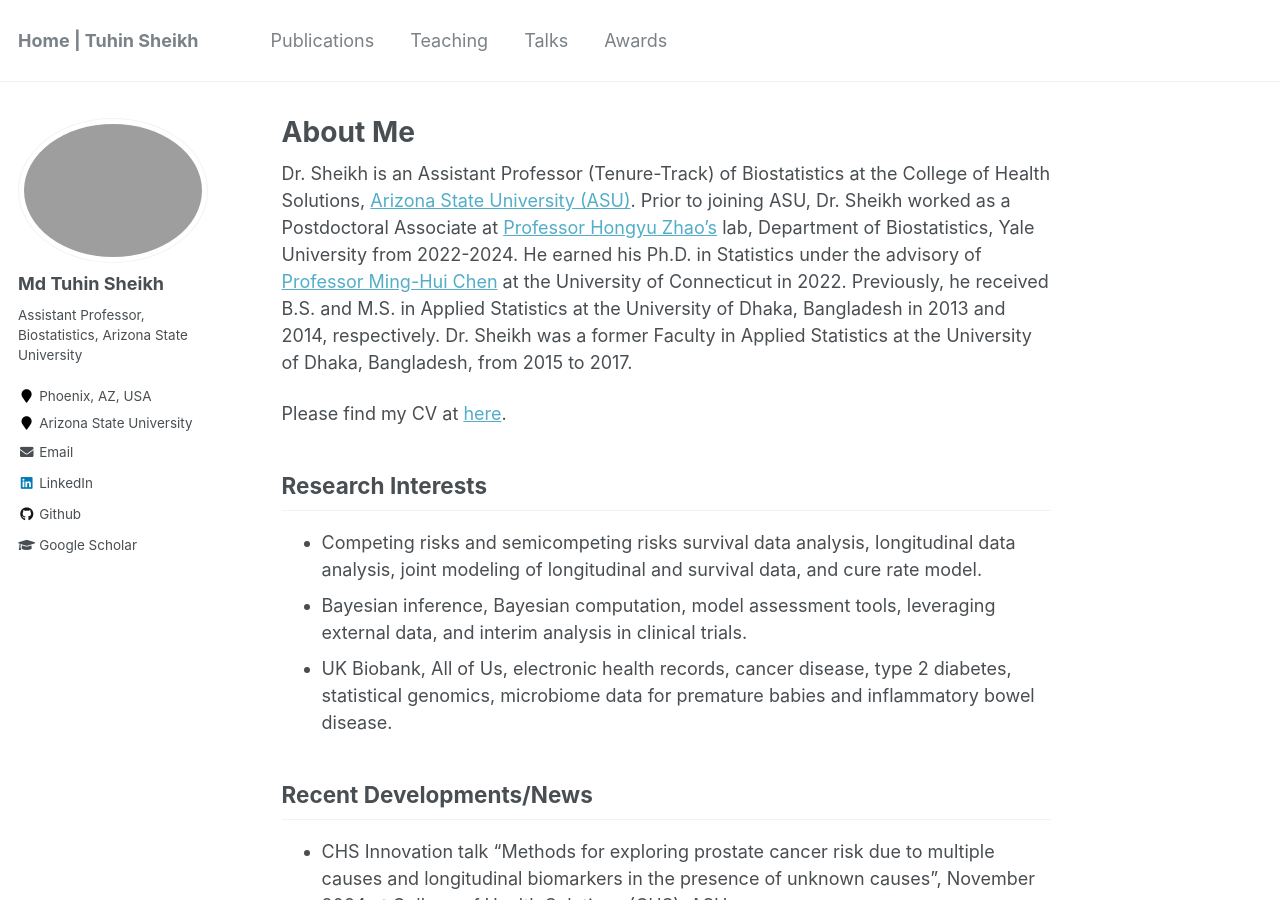
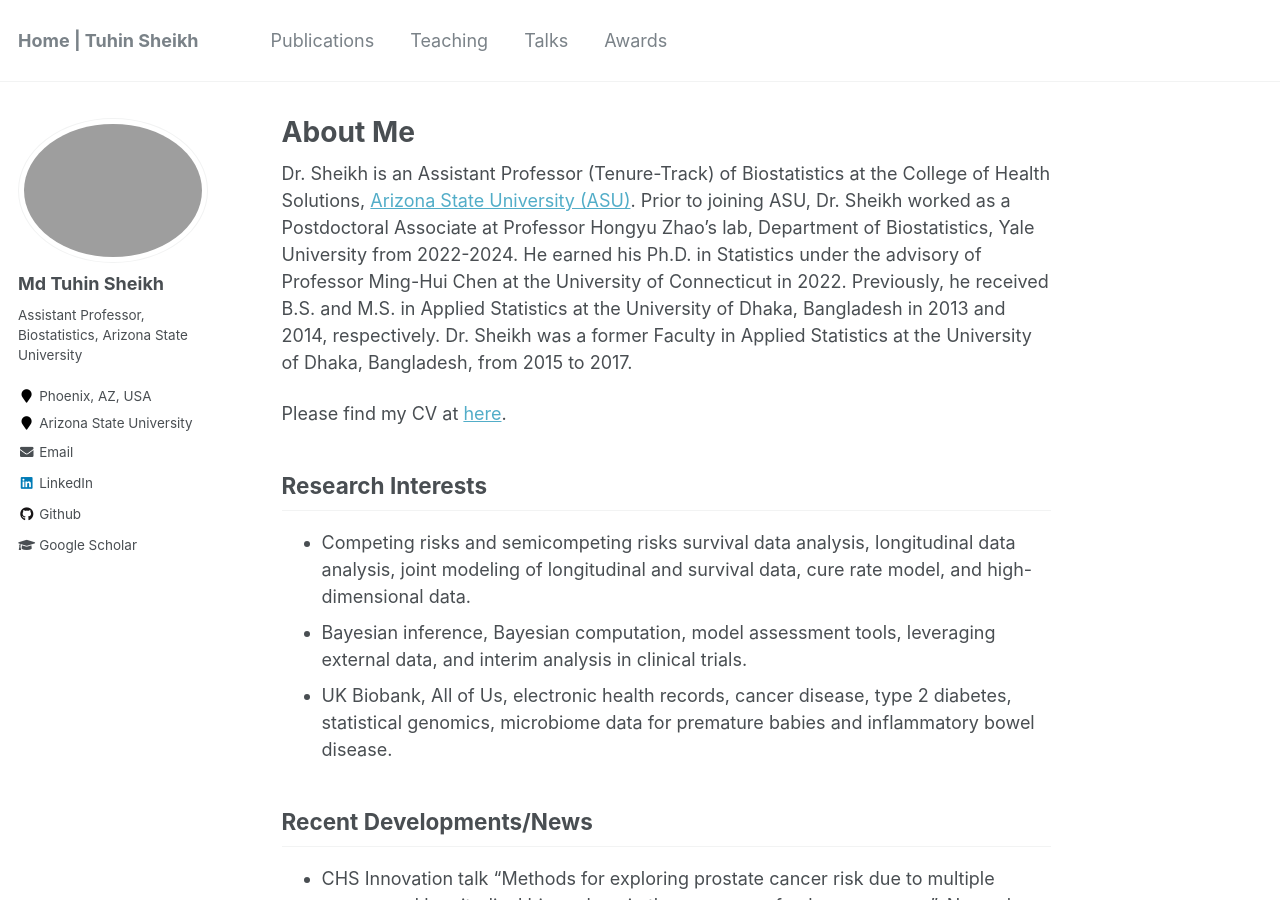
Before and after one commit to mdtuhinsheikh/mdtuhinsheikh.github.io, a Jekyll site: the page built from _pages/about.md, in a window 1280 px wide and 900 px high. Built offline with Jekyll 4.4.1, drawn with Linux system fonts in a browser that asks for light colours.

Commit message:
Revise research interests

```diff
--- a/_pages/about.md
+++ b/_pages/about.md
@@ -7,14 +7,14 @@ redirect_from:
   - /about/
   - /about.html
 ---
-Dr. Sheikh is an Assistant Professor (Tenure-Track) of Biostatistics at the College of Health Solutions, [Arizona State University (ASU)](https://search.asu.edu/profile/5201535){:target="_blank"}. Prior to joining ASU, Dr. Sheikh worked as a Postdoctoral Associate at [Professor Hongyu Zhao's](https://zhaocenter.org/index.html){:target="_blank"} lab, Department of Biostatistics, Yale University from 2022-2024. He earned his Ph.D. in Statistics under the advisory of [Professor Ming-Hui Chen](http://merlot.stat.uconn.edu/~mic02006/){:target="_blank"} at the University of Connecticut in 2022. Previously, he received B.S. and M.S. in Applied Statistics at the University of Dhaka, Bangladesh in 2013 and 2014, respectively. Dr. Sheikh was a former Faculty in Applied Statistics at the University of Dhaka, Bangladesh, from 2015 to 2017.
+Dr. Sheikh is an Assistant Professor (Tenure-Track) of Biostatistics at the College of Health Solutions, [Arizona State University (ASU)](https://search.asu.edu/profile/5201535){:target="_blank"}. Prior to joining ASU, Dr. Sheikh worked as a Postdoctoral Associate at Professor Hongyu Zhao's lab, Department of Biostatistics, Yale University from 2022-2024. He earned his Ph.D. in Statistics under the advisory of Professor Ming-Hui Chen at the University of Connecticut in 2022. Previously, he received B.S. and M.S. in Applied Statistics at the University of Dhaka, Bangladesh in 2013 and 2014, respectively. Dr. Sheikh was a former Faculty in Applied Statistics at the University of Dhaka, Bangladesh, from 2015 to 2017.
 
 Please find my CV at [here](https://www.dropbox.com/scl/fi/sy1u8rr8v88s0ng293otr/CV_Sheikh_MdTuhin.pdf?rlkey=zlmn2gvg8p777acfznzz37e62&st=xu7fvckw&dl=0){:target="_blank"}.
 
 <!-- <strong style="color:black;">Dr. Sheikh is currently recruiting for Ph.D. students with Graduate Research Assistantships starting in Fall 2025.</strong> -->
 
 ## Research Interests
-- Competing risks and semicompeting risks survival data analysis, longitudinal data analysis, joint modeling of longitudinal and survival data, and cure rate model.
+- Competing risks and semicompeting risks survival data analysis, longitudinal data analysis, joint modeling of longitudinal and survival data, cure rate model, and high-dimensional data.
 - Bayesian inference, Bayesian computation, model assessment tools, leveraging external data, and interim analysis in clinical trials.
 - UK Biobank, All of Us, electronic health records, cancer disease, type 2 diabetes, statistical genomics, microbiome data for premature babies and inflammatory bowel disease.
 
```
